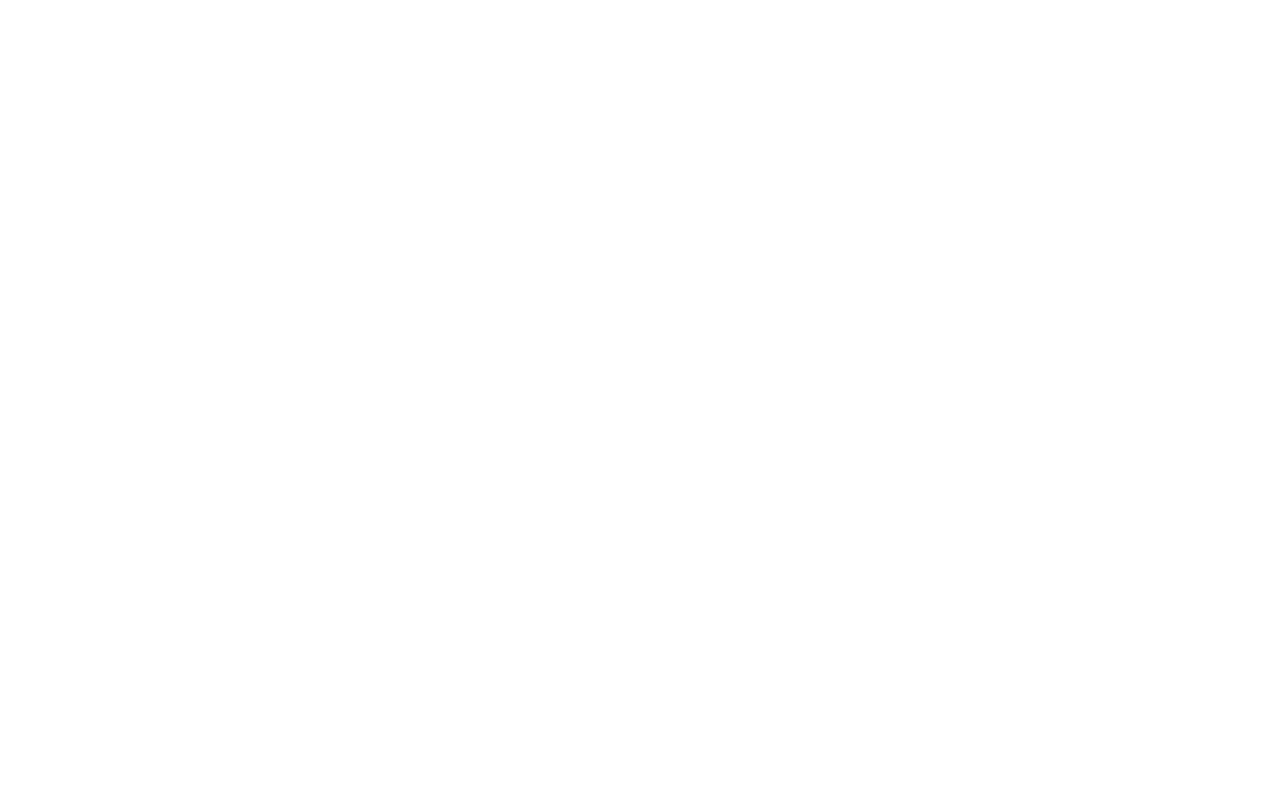
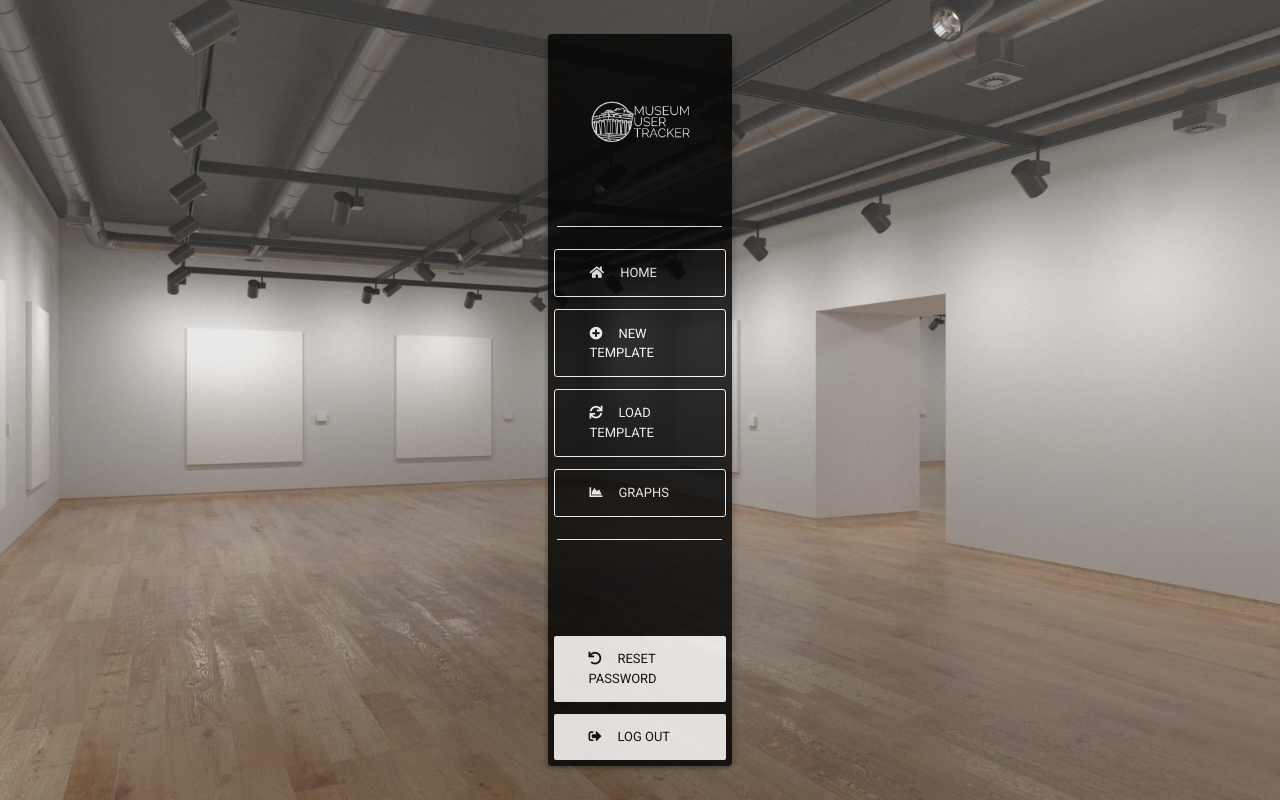
Before and after one commit to AdonisAgelis/thesis-project, a React (Create React App) app in the folder frontend/: page /workstation in a window 1280 px wide. Built offline with nearby package versions, Linux system fonts and the light colour scheme.

Commit message:
Renaming Grind

```diff
--- a/frontend/src/App.js
+++ b/frontend/src/App.js
@@ -4,20 +4,20 @@ import { BrowserRouter as Router, Route } from "react-router-dom";
 import "./styles/index.css";
 import "bootstrap/dist/css/bootstrap.min.css";
 
-import Main from "./UIComponents/main.component";
+import Landing from "./UIComponents/landing.component";
 import SignUp from "./UIComponents/signup.component";
 import LogIn from "./UIComponents/login.component";
 import Info from "./UIComponents/info.component";
-import Profile from "./UIComponents/profile.component";
+import WorkStation from "./UIComponents/workStation.component";
 
 const App = () => {
     return (
       <Router>
-        <Route path="/" exact component={Main} />
+        <Route path="/" exact component={Landing} />
         <Route path="/signup" component={SignUp} />
         <Route path="/login" component={LogIn} />
         <Route path="/info" component={Info} />
-        <Route path="/profile" component={Profile} />
+        <Route path="/workstation" component={WorkStation} />
       </Router>
     );
 }
--- a/frontend/src/UIComponents/buttons.component.js
+++ b/frontend/src/UIComponents/buttons.component.js
@@ -10,7 +10,7 @@ import {
   MDBAnimation,
 } from "mdbreact";
 
-import "../styles/profile.css";
+import "../styles/workstation.css";
 import { useSelector, useDispatch } from "react-redux";
 import {
   dropSecondColumn,
--- a/frontend/src/UIComponents/dndIcons.component.js
+++ b/frontend/src/UIComponents/dragAndDropItems.component.js
@@ -5,11 +5,11 @@ import {
   extractValidDropColorForEntranceExit,
   extractValidDropColorForElse,
 } from "../actions";
-import "../styles/profile.css";
+import "../styles/workstation.css";
 import { MDBIcon } from "mdbreact";
 import { useDispatch } from "react-redux";
 
-const DnDIcons = (props) => {
+const DragAndDropItems = (props) => {
   const [roleProp, setRoleProp] = useState(props);
   let dndProp = roleProp.role.toUpperCase();
 
@@ -118,4 +118,4 @@ const DnDIcons = (props) => {
   }
 };
 
-export default DnDIcons;
+export default DragAndDropItems;
--- a/frontend/src/UIComponents/main.component.js
+++ b/frontend/src/UIComponents/landing.component.js
@@ -13,7 +13,7 @@ import kar from "../images/pexels-photo-1244705.png";
 import Navbar from "./navbar.component";
 import Footer from "./footer.component";
 
-const Main = () => {
+const Landing = () => {
   return (
     <div id="main">
       <Navbar />
@@ -65,4 +65,4 @@ const Main = () => {
   );
 };
 
-export default Main;
+export default Landing;
--- a/frontend/src/UIComponents/navbar.component.js
+++ b/frontend/src/UIComponents/navbar.component.js
@@ -71,7 +71,7 @@ const Navbar = () => {
           </MDBNavItem>
         </MDBNavbarNav>
       );
-    } else if (url === "http://localhost:3000/profile") {
+    } else if (url === "http://localhost:3000/workstation") {
       return (
         <MDBNavbarNav right>
           <MDBNavItem
--- a/frontend/src/UIComponents/room.component.js
+++ b/frontend/src/UIComponents/roomTemplate.component.js
@@ -1,6 +1,6 @@
 import React, { useState } from "react";
 import Square from "./square.component";
-import DnDIcons from "./dndIcons.component";
+import DragAndDropItems from "./dragAndDropItems.component";
 
 // i : number of squares
 const renderSquare = (i) => {
@@ -75,11 +75,11 @@ const renderSquare = (i) => {
 
 const renderPiece = (i, itemPosition) => {
   if (i === itemPosition) {
-    return <DnDIcons role='entrance' />
+    return <DragAndDropItems role='entrance' />
   }
 };
 
-export default function Room() {
+export default function RoomTemplate() {
 
   const squares = [];
   for (let i = 0; i < 1000; i++) {
--- a/frontend/src/UIComponents/square.component.js
+++ b/frontend/src/UIComponents/square.component.js
@@ -14,9 +14,9 @@ import {
   extractAccessPointBadge,
 } from "../actions";
 import { useDispatch, useSelector } from "react-redux";
-import DnDIcons from "./dndIcons.component";
+import DragAndDropItems from "./dragAndDropItems.component";
 
-import "../styles/profile.css";
+import "../styles/workstation.css";
 
 let counterAP = 0;
 let counterExhibit = 0;
@@ -229,15 +229,15 @@ export default function Square({ black, pos, walls, outerSquares }) {
       );
     }
   } else if (typeOfDraggable === "entrance") {
-    return <DnDIcons role="entrance" />;
+    return <DragAndDropItems role="entrance" />;
   } else if (typeOfDraggable === "exit") {
-    return <DnDIcons role="exit" />;
+    return <DragAndDropItems role="exit" />;
   } else if (typeOfDraggable === "accessPoint") {
-    return <DnDIcons role="accessPoint" />;
+    return <DragAndDropItems role="accessPoint" />;
   } else if (typeOfDraggable === "exhibit") {
-    return <DnDIcons role="exhibit" />;
+    return <DragAndDropItems role="exhibit" />;
   } else if (typeOfDraggable === "wall") {
-    return <DnDIcons role="wall" />;
+    return <DragAndDropItems role="wall" />;
   } else {
     return true;
   }
--- a/frontend/src/UIComponents/tutorialModal.component.js
+++ b/frontend/src/UIComponents/tutorialModal.component.js
@@ -9,7 +9,7 @@ import {
   MDBIcon,
 } from "mdbreact";
 
-import "../styles/profile.css";
+import "../styles/workstation.css";
 
 const TutorialModal = () => {
   const [modal, setModal] = useState(false);
--- a/frontend/src/UIComponents/profile.component.js
+++ b/frontend/src/UIComponents/workStation.component.js
@@ -1,31 +1,30 @@
 import React, { useState } from "react";
 import { MDBMask, MDBView, MDBAnimation } from "mdbreact";
-import "../styles/profile.css";
-import ColumnsProfile from "./columnsProfile.component";
-import Navbar from "./navbar.component";
+import "../styles/workstation.css";
+import WorkStationMenu from "./workStationMenu.component";
 import { useSelector } from "react-redux";
 
-const Profile = () => {
+const WorkStation = () => {
   const midMenuisOpen = useSelector((state) => state.dropMidColumnReducer);
 
   const columnPos = 2;
 
   return (
-    <div id="profile">
+    <div id="workstation">
       <MDBView>
         <MDBMask className="d-flex justify-content-center align-items-center gradient">
           {midMenuisOpen !== "2" ? (
-            <ColumnsProfile columnPos={columnPos} />
+            <WorkStationMenu columnPos={columnPos} />
           ) : (
             true
           )}
           {midMenuisOpen === "2" ? (
-            <ColumnsProfile columnPos={columnPos} />
+            <WorkStationMenu columnPos={columnPos} />
           ) : (
             true
           )}
           {midMenuisOpen === "2" ? (
-            <ColumnsProfile columnPos={columnPos + 5} />
+            <WorkStationMenu columnPos={columnPos + 5} />
           ) : (
             true
           )}
@@ -35,4 +34,4 @@ const Profile = () => {
   );
 };
 
-export default Profile;
+export default WorkStation;
--- a/frontend/src/styles/profile.css
+++ b/frontend/src/styles/workstation.css
@@ -1,4 +1,4 @@
-#profile .view {
+#workstation .view {
   background-image: url("../images/prof.jpg") !important;
   background-color: #4a4b3a;
   background-repeat: no-repeat;
@@ -7,7 +7,7 @@
   height: 100vh;
 }
 
-#profile .gradient {
+#workstation .gradient {
   background: -webkit-linear-gradient(
     45deg,
     rgba(0, 0, 0, 0.7),
@@ -25,30 +25,30 @@
   );
 }
 
-#profile .card {
+#workstation .card {
   background: linear-gradient(10deg, #000000, #000000);
   box-shadow: -3px 3px 3px #0c0c0c31, 3px 3px 5px #0c0c0c31;
 }
 
-#profile h6 {
+#workstation h6 {
   line-height: 1.7;
 }
 
-#profile .navbar {
+#workstation .navbar {
   transition: background 0.5s ease-in-out, padding 0.5s ease-in-out;
 }
 
-#profile .top-nav-collapse {
+#workstation .top-nav-collapse {
   background: black !important;
 }
 
 @media (max-width: 768px) {
-  #profile .navbar:not(.top-nav-collapse) {
+  #workstation .navbar:not(.top-nav-collapse) {
     background: black !important;
   }
 }
 
-#profile label {
+#workstation label {
   color: #fff !important;
 }
 
@@ -57,7 +57,7 @@
   box-shadow: 0 1px 0 0 #2e2e2e !important;
 }
 
-#profile .styleBtn {
+#workstation .styleBtn {
   background-color: transparent !important;
   color: #ffffff;
   text-align: left;
@@ -66,7 +66,7 @@
   border-radius: 3px;
 }
 
-#profile .styleBtn:hover {
+#workstation .styleBtn:hover {
   background-color: white !important;
   overflow: hidden;
   color: #000000;
@@ -76,7 +76,7 @@
   height: auto;
 }
 
-#profile .styleBtn2 {
+#workstation .styleBtn2 {
   background-color: white !important;
   overflow: hidden;
   color: #000000;
@@ -85,7 +85,7 @@
   height: auto;
 }
 
-#profile .styleBtn2:hover {
+#workstation .styleBtn2:hover {
   background-color: transparent !important;
   color: #ffffff;
   text-align: left;
```
Also changed, not shown: frontend/src/UIComponents/workStationMenu.component.js (renamed from frontend/src/UIComponents/columnsProfile.component.js, +11 -11 lines), 1 other file (tests, documents, lock files or other folders).
